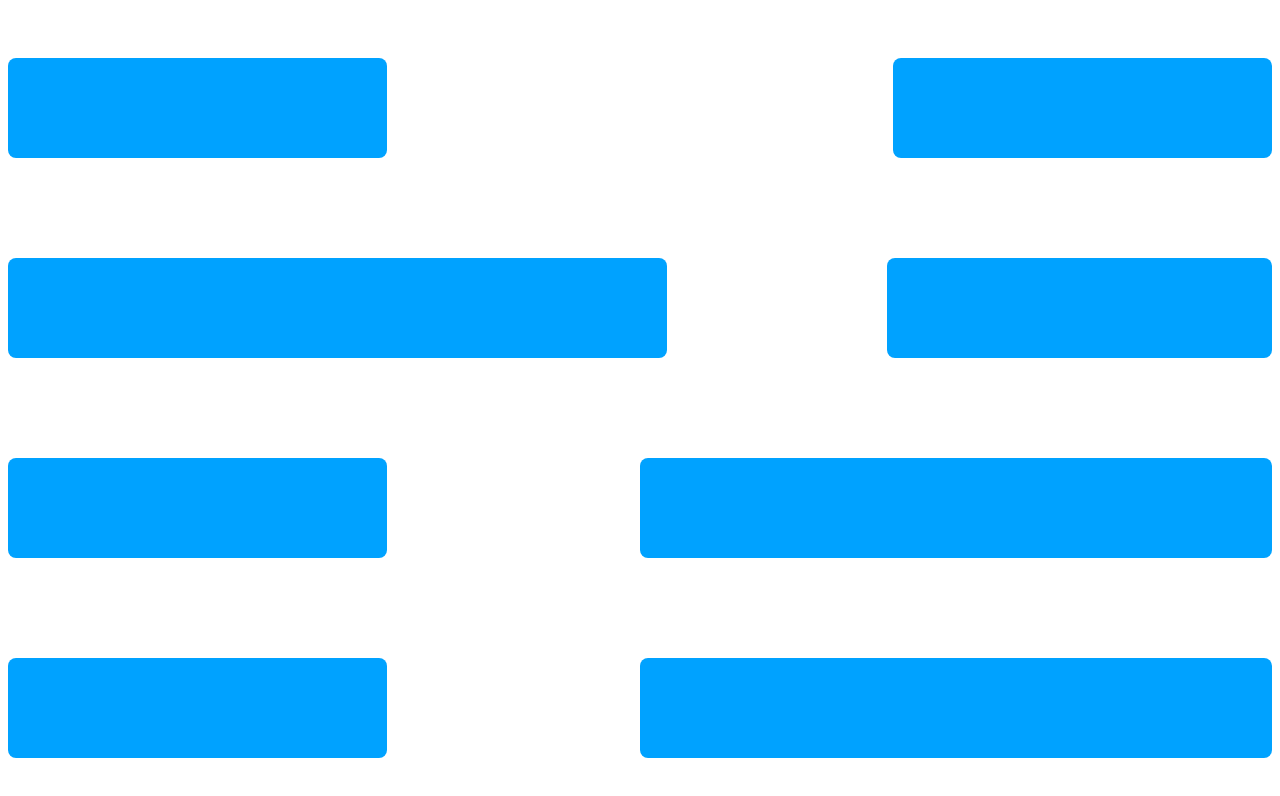
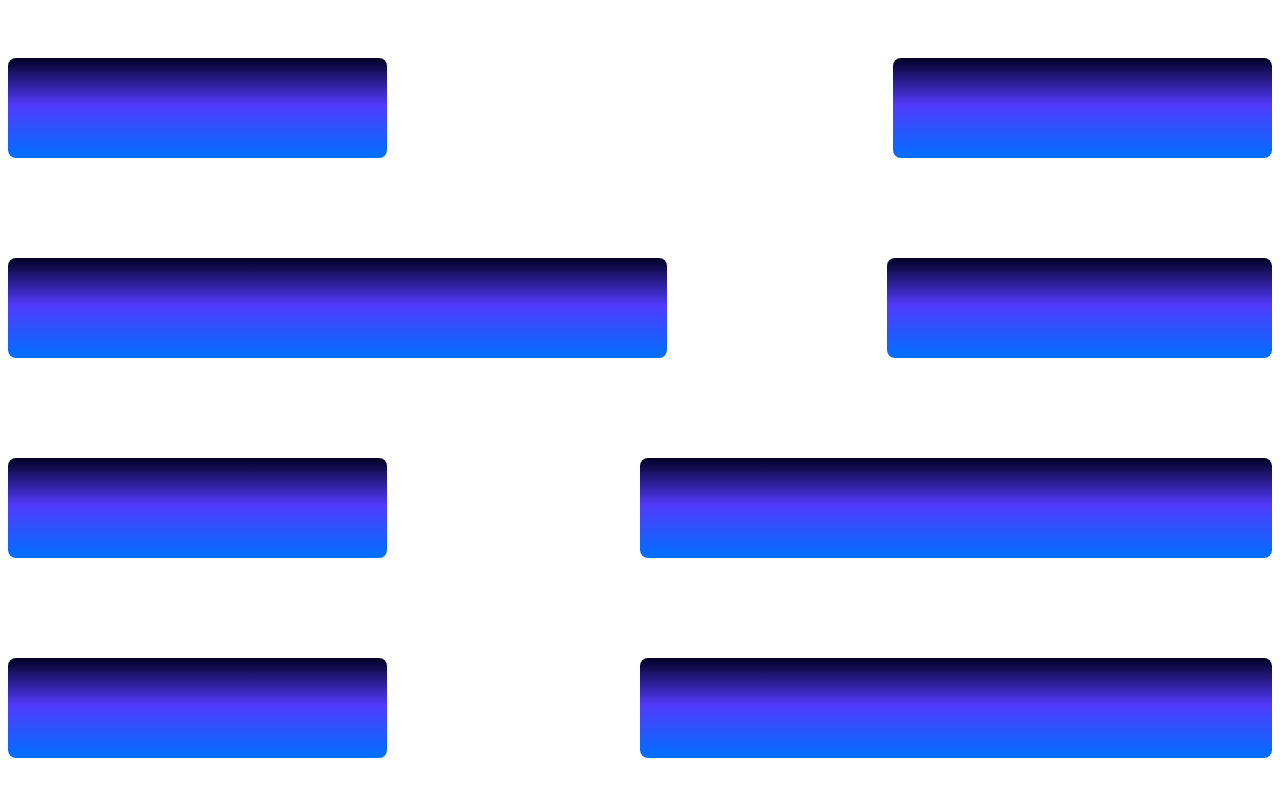
Before and after one commit to MitkoDG/test-challenges, a website: page 07/index.html in a window 1280 px wide. Drawn offline with Linux system fonts and the light colour scheme.

Commit message:
adding linear-gradient

```diff
--- a/07/styles.css
+++ b/07/styles.css
@@ -24,7 +24,8 @@
 }
 
 .blue-line {
-    background-color: #00a2ff;
+    background: rgb(2, 0, 36);
+    background: linear-gradient(to bottom, rgba(2, 0, 36, 1) 0%, rgb(122, 59, 203) 47%, rgb(46, 69, 237) 100%);
 }
 
 .first-line,
@@ -32,7 +33,8 @@
 .third-line,
 .fourth-line {
     height: 50%;
-    background-color: #00a2ff;
+    background: rgb(2, 0, 36);
+    background: linear-gradient(to bottom, rgba(2, 0, 36, 1) 0%, rgba(81, 59, 250, 1) 47%, rgba(0, 112, 255, 1) 100%);
     border-radius: 0.5rem;
 }
 
@@ -44,6 +46,7 @@
 .fl-container .blue-line {
     width: 30%;
 }
+
 .fl-container .white-line {
     width: 40%;
 }
@@ -51,6 +54,7 @@
 .sl-container .blue-line {
     width: 60%;
 }
+
 .sl-container .white-line {
     width: 20%;
 }
@@ -62,6 +66,7 @@
 .tl-container .blue-line {
     width: 30%;
 }
+
 .tl-container .white-line {
     width: 20%;
 }
@@ -73,6 +78,7 @@
 .ll-container .blue-line {
     width: 30%;
 }
+
 .ll-container .white-line {
     width: 20%;
 }
```
